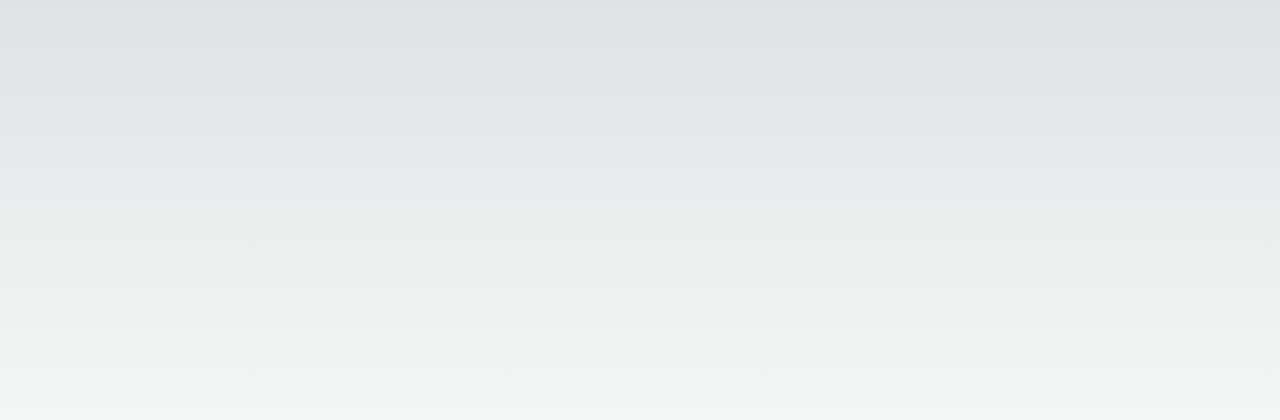
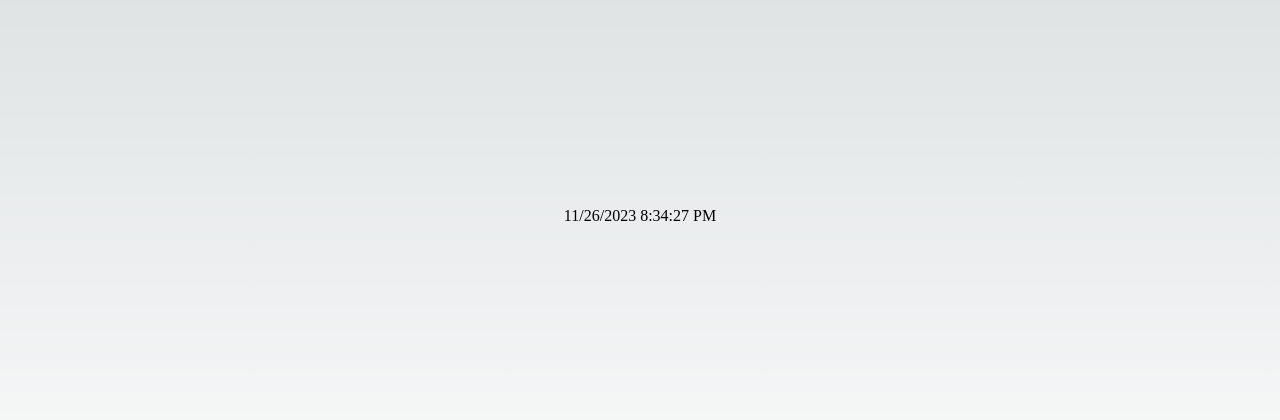
Before and after one commit to Aluonam/pt_261123, a Next.js app: page / in a window 1280 px wide. Shown: the part 184-604 px from the top of the page. Built offline with nearby package versions, Linux system fonts and the light colour scheme.

Commit message:
feat: actual date

```diff
--- a/components/ActualHour.jsx
+++ b/components/ActualHour.jsx
@@ -2,19 +2,22 @@ import React, { useEffect, useState } from 'react'
 
 export const ActualHour = () => {
 
-    const [hour, setHour] = useState()
+    const [hour, setHour] = useState("00:00:00")
+    const [date, setDate] = useState("DD/MM/YY")
 
     useEffect(() => {
       const interval = setInterval(()=>{
-            const date = new Date()
-            const onlyNumber = date.toLocaleString().split(",")[1]
-            console.log(onlyNumber)
+            const totalDate = new Date()
+            const onlyHour = totalDate.toLocaleString().split(",")[1]
+            const onlyDate = totalDate.toLocaleDateString().split(",")[0]
+            setHour(onlyHour)
+            setDate(onlyDate)
             }, 1000)
         return () => clearInterval(interval)
 
     }, [])
 
   return (
-    <div>{hour}</div>
+    <div>{date}{hour}</div>
   )
 }
```
Also changed, not shown: 1 other file (tests, documents, lock files or other folders).
